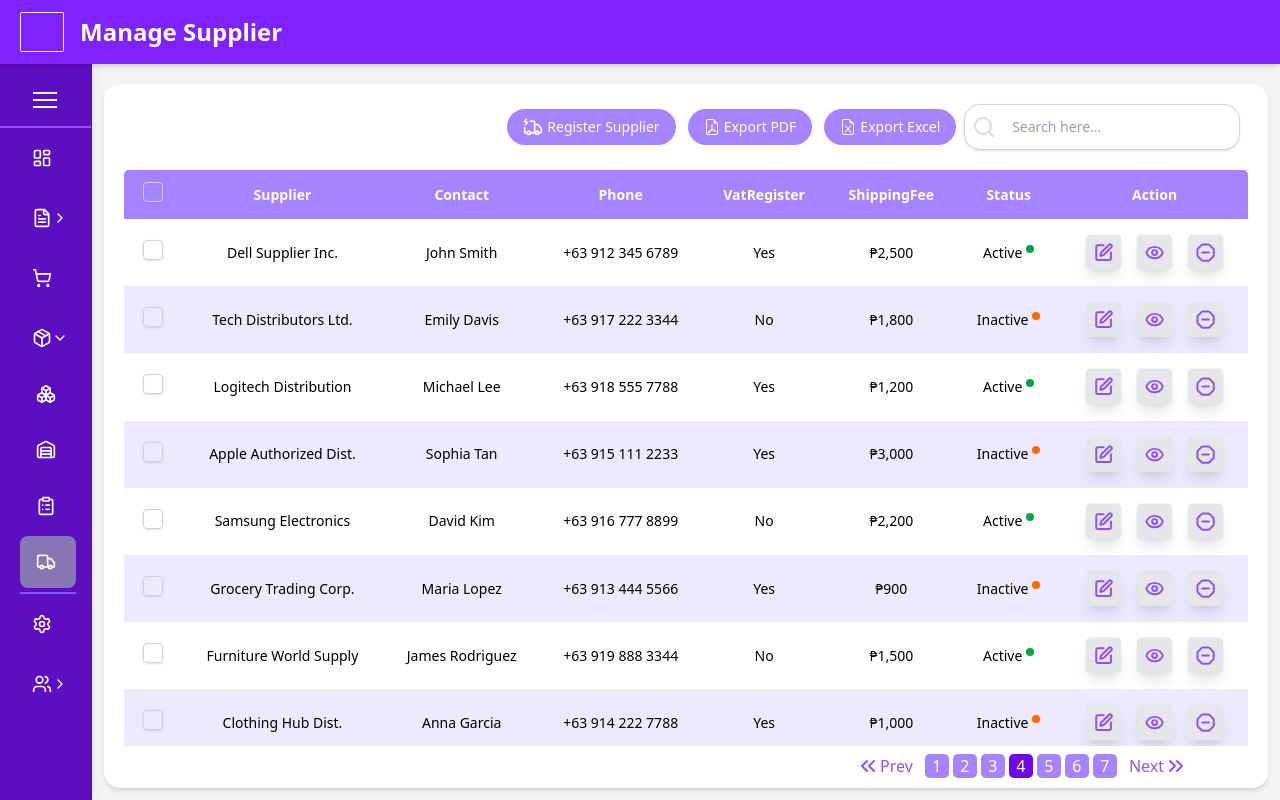
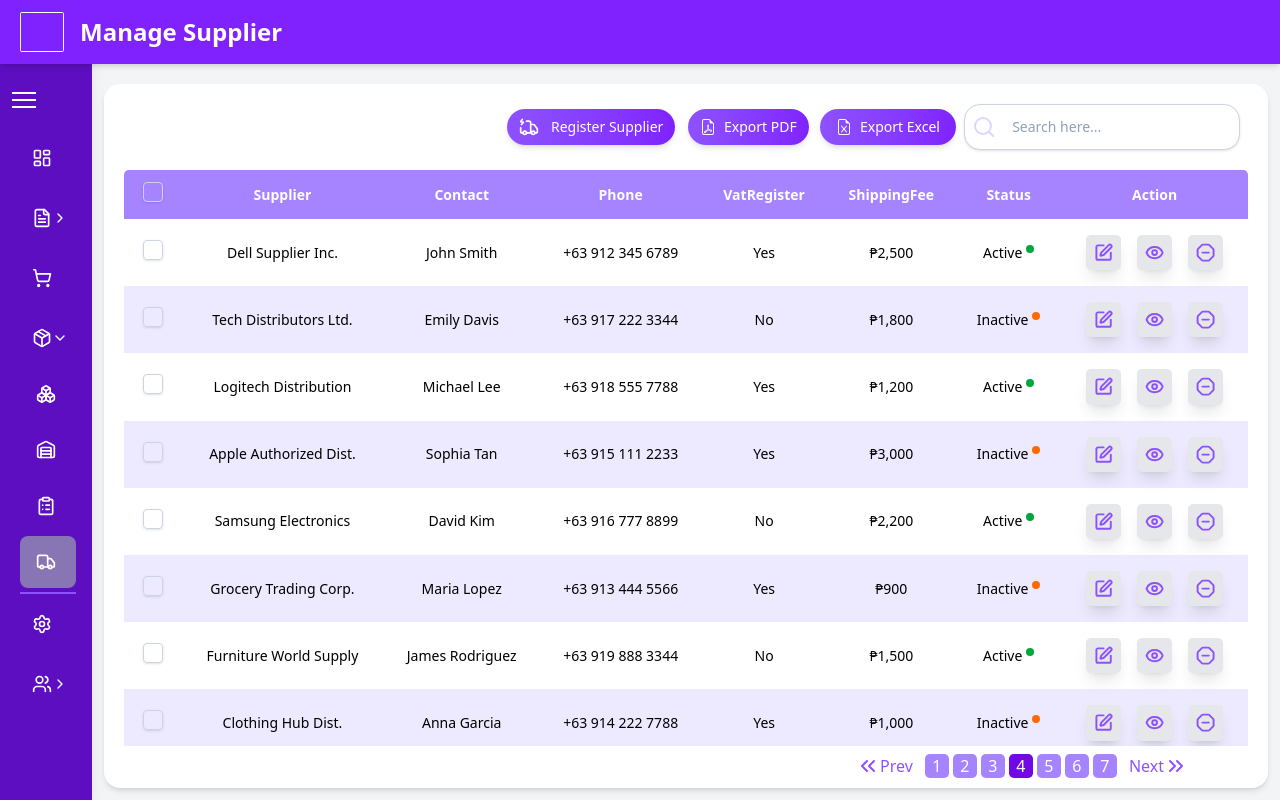
Before and after one commit to JCDacuma/inventorypos-frontend, a React (Vite) app: page /suppliers in a window 1280 px wide. Built offline with nearby package versions, Linux system fonts and the light colour scheme.

Commit message:
fix: enchance button ui and modal layout

```diff
--- a/src/components/Layouts/modal.jsx
+++ b/src/components/Layouts/modal.jsx
@@ -1,12 +1,20 @@
 import { motion, AnimatePresence, scale } from "framer-motion";
+import { useMediaQuery } from "react-responsive";
 
 export function Modal({
   isOpen,
   onClosed,
   children,
   ModalTitle = "",
-  margin = "mt-15",
+  margin = "mt-21 sm:mt-15",
 }) {
+  const isTablet = useMediaQuery({ minWidth: 668, maxWidth: 768 });
+  const MarginLeft = margin?.includes("ml-")
+    ? margin
+    : isTablet
+    ? "ml-[5.5rem]"
+    : "ml-0";
+
   return (
     <AnimatePresence>
       {isOpen && (
@@ -25,7 +33,7 @@
             animate={{ opacity: 1 }}
             exit={{ opacity: 0 }}
             transition={{ duration: 0.3 }}
-            className="absolute inset-0 bg-black/40 backdrop-blur-sm"
+            className="absolute inset-0 pointer-events-none bg-black/40 backdrop-blur-sm"
             onClick={onClosed}
           />
 
@@ -39,7 +47,7 @@
               duration: 0.35,
               ease: [0.4, 0, 0.2, 1],
             }}
-            className={`relative bg-white rounded-2xl shadow-xl w-[95%] max-w-xl z-20 ${margin} pointer-events-auto`}
+            className={`relative bg-white rounded-2xl shadow-xl w-[95%] max-w-xl z-20 ${margin} ${MarginLeft} pointer-events-auto`}
           >
             {/* Header */}
             <div className="flex items-center justify-between w-full px-4 py-3 border-b shadow-sm rounded-t-2xl bg-gradient-to-r from-violet-300 to-violet-400 border-violet-200">
--- a/src/components/Layouts/pageControlButtons.jsx
+++ b/src/components/Layouts/pageControlButtons.jsx
@@ -49,9 +49,15 @@
                 <motion.button
                   onClick={btn.onClick}
                   key={index}
-                  whileTap={{ scale: 0.9, backgroundColor: "#6d00c5" }}
-                  whileHover={{ scale: 1.05, backgroundColor: "#3c2350" }}
-                  className="flex px-4 py-2 text-sm text-white cursor-pointer bg-violet-400 rounded-3xl"
+                  whileTap={{ scale: 0.92 }}
+                  whileHover={{ scale: 1.05 }}
+                  transition={{ duration: 0.09, ease: "easeInOut" }}
+                  className="flex items-center gap-2 px-3 py-2 text-sm font-medium text-white
+             transition-all duration-300 ease-in-out rounded-full shadow-md
+             bg-gradient-to-r from-violet-500 to-violet-600
+             hover:from-violet-600 hover:to-violet-900 active:from-violet-700 active:to-violet-800
+             focus:outline-none focus:ring-2 focus:ring-violet-300
+             will-change-transform [backface-visibility:hidden] [transform:translateZ(0)] cursor-pointer"
                 >
                   <btn.iconControl className={"h-5 w-5 mr-1"} />
                   {btn.BtnLabel}
--- a/src/components/ui/buttons.jsx
+++ b/src/components/ui/buttons.jsx
@@ -10,20 +10,33 @@
   return (
     <div className="flex items-center justify-center gap-3 ">
       <motion.button
-        whileTap={{ scale: 0.9, backgroundColor: "#6d00c5" }}
-        whileHover={{ scale: 1.05, backgroundColor: "#3c2350" }}
-        className="flex items-center justify-center px-4 py-2 text-sm text-white cursor-pointer bg-violet-400 rounded-3xl"
+        whileTap={{ scale: 0.92 }}
+        whileHover={{ scale: 1.05 }}
+        transition={{ duration: 0.09, ease: "easeInOut" }}
+        className="flex items-center gap-2 px-3 py-2 text-sm font-medium text-white
+             transition-all duration-300 ease-in-out rounded-full shadow-md
+             bg-gradient-to-r from-violet-500 to-violet-600
+             hover:from-violet-600 hover:to-violet-900 active:from-violet-700 active:to-violet-800
+             focus:outline-none focus:ring-2 focus:ring-violet-300
+             will-change-transform [backface-visibility:hidden] [transform:translateZ(0)] cursor-pointer"
       >
-        <BsFileEarmarkPdf className={"h-4 w-4 mr-1"} />
-        Export PDF
+        <BsFileEarmarkPdf className="w-4 h-4" />
+        <span>Export PDF</span>
       </motion.button>
+
       <motion.button
-        whileTap={{ scale: 0.9, backgroundColor: "#6d00c5" }}
-        whileHover={{ scale: 1.05, backgroundColor: "#3c2350" }}
-        className="flex items-center justify-center px-4 py-2 text-sm text-white cursor-pointer bg-violet-400 rounded-3xl"
+        whileTap={{ scale: 0.92 }}
+        whileHover={{ scale: 1.05 }}
+        transition={{ duration: 0.09, ease: "easeInOut" }}
+        className="flex items-center gap-2 px-4 py-2 text-sm font-medium text-white
+             transition-all duration-300 ease-in-out rounded-full shadow-md
+             bg-gradient-to-r from-violet-500 to-violet-600
+             hover:from-violet-600 hover:to-violet-900 active:from-violet-700 active:to-violet-800
+             focus:outline-none focus:ring-2 focus:ring-violet-300
+             will-change-transform [backface-visibility:hidden] [transform:translateZ(0)] cursor-pointer"
       >
-        <BsFileEarmarkExcel className={"h-4 w-4 mr-1"} />
-        Export Excel
+        <BsFileEarmarkExcel className="w-4 h-4" />
+        <span>Export Excel</span>
       </motion.button>
     </div>
   );
--- a/src/main.jsx
+++ b/src/main.jsx
@@ -20,6 +20,7 @@
 import SupplierHistory from "./modules/orders/pages/order_history.jsx";
 import RegisterSupplier from "./modules/supplier/pages/register_supplier.jsx";
 import ProductManagement from "./modules/product/pages/product_manage.jsx";
+import AddProduct from "./modules/product/pages/product_add.jsx";
 import PromoManagement from "./modules/product/pages/product_managepromo.jsx";
 import PointofSale from "./modules/pos/pages/point_of_sale.jsx";
 import ConfigAccount from "./modules/account/pages/config_acc.jsx";
@@ -51,6 +52,7 @@
           path="/product-management"
           element={<ProductManagement />}
         ></Route>
+        <Route path="/product-add" element={<AddProduct />}></Route>
         <Route path="/promo-management" element={<PromoManagement />}></Route>
         <Route path="/point-of-sale" element={<PointofSale />}></Route>
         <Route path="/config-accounts" element={<ConfigAccount />}></Route>
--- a/src/modules/orders/components/Layouts/OrderSummaryModal.jsx
+++ b/src/modules/orders/components/Layouts/OrderSummaryModal.jsx
@@ -41,7 +41,7 @@
   };
   return (
     <Modal isOpen={isOpen} onClosed={onClosed} ModalTitle="Order Summary">
-      <div className=" overflow-auto h-[calc(100vh-140px)] 2xl:h-[calc(100vh-200px)] px-2 pt-1 ">
+      <div className=" overflow-auto h-[calc(100vh-195px)] 2xl:h-[calc(100vh-200px)] px-2 pt-1 ">
         {order.length > 0 ? (
           <div className="flex flex-col gap-2 overflow-auto h-[calc(100vh-370px)] 2xl:h-[calc(100vh-440px)] ">
             {orders.map((item, index) => (
--- a/src/modules/orders/components/ui/OrderSummarySection.jsx
+++ b/src/modules/orders/components/ui/OrderSummarySection.jsx
@@ -37,7 +37,7 @@
             </h2>
           </div>
 
-          <div className="overflow-auto h-[calc(100vh-390px)] min-h-[200px] 2xl:h-[calc(100vh-410px)]">
+          <div className="overflow-auto h-[calc(100vh-440px)] min-h-[200px] 2xl:h-[calc(100vh-480px)]">
             {/* Scrollable product list */}
             <div className="flex flex-col items-center justify-center flex-1 gap-4 pr-1">
               {productOrdering.length > 0 ? (
--- a/src/modules/orders/pages/product_orders.jsx
+++ b/src/modules/orders/pages/product_orders.jsx
@@ -70,9 +70,9 @@
 
   //Page Controls
   const PageBtnControls = [
-    { BtnLabel: "Create", iconControl: Package, to: "/create-order" },
+    { BtnLabel: "Create Order", iconControl: Package, to: "/create-order" },
     {
-      BtnLabel: "Records",
+      BtnLabel: "Order Records",
       iconControl: ClipboardClock,
       to: "/order-history/all",
     },
--- /dev/null
+++ b/src/modules/product/pages/product_add.jsx
@@ -0,0 +1,6 @@
+import React from "react";
+import { Layout } from "@/components/Layouts/Layout.jsx";
+
+export default function AddProduct() {
+  return <Layout currentWebPage="Register Product"></Layout>;
+}
--- a/src/modules/product/pages/product_manage.jsx
+++ b/src/modules/product/pages/product_manage.jsx
@@ -24,7 +24,7 @@
 import { motion, AnimatePresence } from "framer-motion";
 
 //Icons
-import { SquarePen, Trash2, Megaphone } from "lucide-react";
+import { SquarePen, Trash2, Megaphone, CirclePlus } from "lucide-react";
 
 export default function ProductManagement() {
   //Selected Id
@@ -72,9 +72,14 @@
   //Page Controls
   const PageBtnControls = [
     {
-      BtnLabel: "Product Promo",
+      BtnLabel: "Promo",
       iconControl: Megaphone,
       to: "/promo-management",
+    },
+    {
+      BtnLabel: "Add Product",
+      iconControl: CirclePlus,
+      to: "/product-add",
     },
   ];
 
```
Also changed, not shown: src/components/Layouts/pageControlsMobile.jsx (+17 -8 lines).
